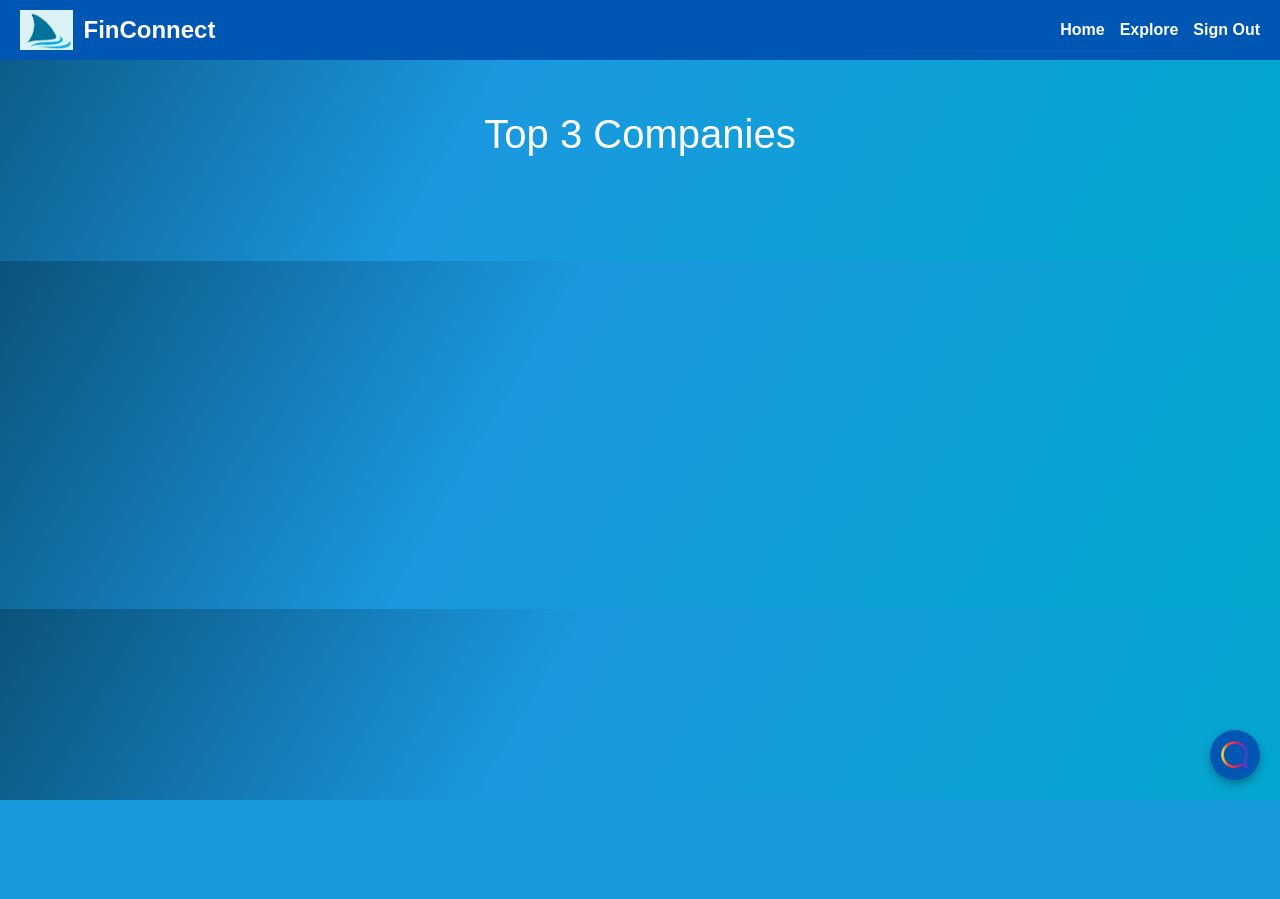
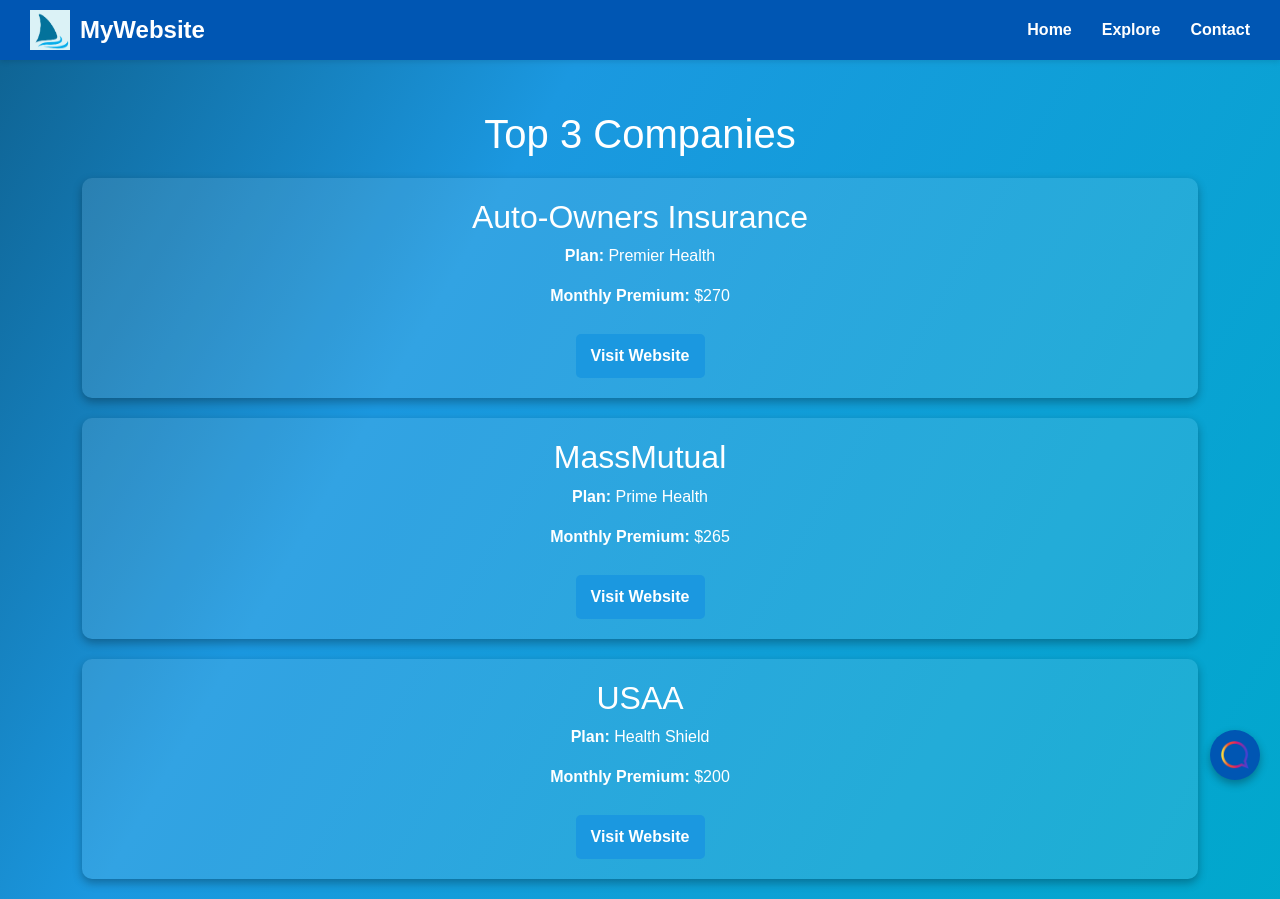
Before and after one commit to ShivaModugu/HackUTD2024, a Flask app: page /insurance_companies in a window 1280 px wide. Before the commit the page ends 800 px from the top, so only its background shows below. Run offline with Flask 3, Linux system fonts and the light colour scheme.

Commit message:
I hate my life

```diff
--- a/templates/insurance_companies.html
+++ b/templates/insurance_companies.html
@@ -29,38 +29,6 @@
             }
         }
 
-        .navbar {
-            background-color: #0056b3;
-            color: white;
-            padding: 10px 20px;
-        }
-
-        .navbar .site-name {
-            display: flex;
-            align-items: center;
-            font-size: 1.5rem;
-            font-weight: bold;
-            color: white;
-            text-decoration: none;
-        }
-
-        .navbar .site-name img {
-            height: 40px;
-            margin-right: 10px;
-        }
-
-        .navbar nav {
-            display: flex;
-            gap: 15px;
-        }
-
-        .navbar nav a {
-            color: white;
-            text-decoration: none;
-            font-size: 1rem;
-            font-weight: bold;
-        }
-
         .container {
             margin-top: 50px;
         }
@@ -80,17 +48,122 @@
             box-shadow: 0 6px 15px rgba(0, 0, 0, 0.5);
         }
 
-        .company-details {
+        .visit-site-btn {
+            display: inline-block;
+            padding: 10px 15px;
+            background-color: #1b98e0;
+            color: white;
+            text-decoration: none;
+            border-radius: 5px;
+            margin-top: 10px;
+            transition: background-color 0.3s ease, box-shadow 0.3s ease;
+            font-weight: bold;
+        }
+
+        .visit-site-btn:hover {
+            background-color: #0056b3;
+            box-shadow: 0 4px 10px rgba(0, 0, 0, 0.5);
+        }
+
+        .popup-overlay {
+            position: fixed;
+            top: 0;
+            left: 0;
+            width: 100%;
+            height: 100%;
+            background-color: rgba(0, 0, 0, 0.6);
             display: none;
-            margin-top: 10px;
+            justify-content: center;
+            align-items: center;
+            z-index: 1100;
+        }
+
+        .popup {
+            background: #007991;
+            color: white;
+            border-radius: 10px;
+            padding: 20px;
+            box-shadow: 0 4px 15px rgba(0, 0, 0, 0.5);
+            width: 80%;
+            max-width: 500px;
+            text-align: center;
+        }
+
+        .popup h3 {
+            margin-top: 0;
+            color: #1b98e0;
+        }
+
+        .popup button {
+            background-color: #0056b3;
+            border: none;
+            padding: 10px 20px;
+            color: white;
+            border-radius: 5px;
+            margin-top: 15px;
+            cursor: pointer;
+        }
+
+        .popup button:hover {
+            background-color: #003f7f;
+        }
+
+        /* Navbar */
+        .navbar {
+            display: flex;
+            justify-content: space-between;
+            align-items: center;
+            background-color: #0056b3;
+            padding: 10px 30px;
+            box-shadow: 0 2px 5px rgba(0, 0, 0, 0.1);
+            color: #fff;
+            font-family: Arial, sans-serif;
+            height: 60px;
+        }
+
+        .navbar .site-name {
+            font-size: 1.5rem;
+            font-weight: bold;
+            display: flex;
+            align-items: center;
+        }
+
+        .navbar .site-name img {
+            height: 40px;
+            width: 40px;
+            margin-right: 10px;
+        }
+
+        .navbar nav {
+            display: flex;
+            align-items: center;
+        }
+
+        .navbar nav ul {
+            list-style: none;
+            display: flex;
+            gap: 30px;
+            margin: 0;
+        }
+
+        .navbar nav ul li a {
+            text-decoration: none;
+            color: #fff;
+            font-weight: bold;
+            font-size: 1rem;
+            transition: color 0.3s ease;
+        }
+
+        .navbar nav ul li a:hover {
+            color: #cce7ff;
         }
 
         .chat-bubble {
             position: fixed;
             bottom: 20px;
             right: 20px;
-    width: 50px; /* Adjusted size */
-    height: 50px; /* Adjusted size */
+            width: 50px;
+            height: 50px;
             background-color: #0056b3;
             border-radius: 50%;
             display: flex;
@@ -102,8 +175,8 @@
         }
 
         .chat-bubble img {
-    width: 30px; /* Scaled to fit the bubble size */
-    height: 30px; /* Scaled to fit the bubble size */
+            width: 30px;
+            height: 30px;
         }
 
         .chat-box {
@@ -118,29 +191,38 @@
             display: none;
             flex-direction: column;
             overflow: hidden;
-    z-index: 1000; /* Ensure it stays above other elements */
+            z-index: 1000;
         }
     </style>
 </head>
 <body>
     <!-- Navbar -->
-    <header class="navbar d-flex justify-content-between">
-        <a href="#" class="site-name">
-            <img src="/static/images/logo.png" alt="FinConnect Logo">
-            FinConnect
-        </a>
+    <header class="navbar">
+        <div class="site-name">
+            <img src="/static/images/logo.png" alt="Logo">
+            MyWebsite
+        </div>
         <nav>
-            <a href="banking">Home</a>
-            <a href="onboarding">Explore</a>
-            <a href="home">Sign Out</a>
+            <ul>
+                <li><a href="#">Home</a></li>
+                <li><a href="#">Explore</a></li>
+                <li><a href="#">Contact</a></li>
+            </ul>
         </nav>
     </header>
 
     <!-- Main Content -->
     <div class="container text-center">
         <h1>Top 3 Companies</h1>
-        <div id="companyList">
-            <p>{{results}}</p>
+        <div id="companyList"></div>
+    </div>
+
+    <!-- Popup -->
+    <div class="popup-overlay" id="popupOverlay">
+        <div class="popup" id="popup">
+            <h3 id="popupTitle">Company Details</h3>
+            <p id="popupContent"></p>
+            <button onclick="closePopup()">Close</button>
         </div>
     </div>
 
@@ -151,37 +233,94 @@
 
     <!-- Chat Box -->
     <div class="chat-box" id="chatBox">
-        <div class="chat-header">Chat with Us</div>
-        <div class="chat-body" id="chatBody"></div>
-        <div class="chat-input">
-            <input type="text" id="chatMessage" placeholder="Type a message...">
-            <button onclick="sendMessage()">Send</button>
+        <div class="chat-header" style="padding: 10px; background: #0056b3; color: white;">
+            Chat with Us
+        </div>
+        <div class="chat-body" id="chatBody" style="flex-grow: 1; padding: 10px; overflow-y: auto;"></div>
+        <div class="chat-input" style="padding: 10px; display: flex; gap: 10px;">
+            <input type="text" id="chatMessage" placeholder="Type a message..." style="flex-grow: 1; padding: 5px;">
+            <button onclick="sendMessage()" style="padding: 5px 10px; background: #0056b3; color: white; border: none; border-radius: 5px;">Send</button>
         </div>
     </div>
+    <script>
+        const companies = [
+            {
+                CompanyName: 'Auto-Owners Insurance',
+                PhoneNumber: '517-323-1200',
+                Email: 'contact@auto-owners.com',
+                Review: 4.4,
+                WebsiteURL: 'https://www.auto-owners.com/',
+                PlanName: 'Premier Health',
+                PremiumMonthly: 270.00,
+                OutOfPocketCost: 'Low',
+                PaymentStructure: 'Higher Monthly',
+                BudgetPercentage: 7.20,
+                CoverageType: 'Health'
+            },
+            {
+                CompanyName: 'MassMutual',
+                PhoneNumber: '800-272-2216',
+                Email: 'info@massmutual.com',
+                Review: 4.4,
+                WebsiteURL: 'https://www.massmutual.com/',
+                PlanName: 'Prime Health',
+                PremiumMonthly: 265.00,
+                OutOfPocketCost: 'Low',
+                PaymentStructure: 'Higher Monthly',
+                BudgetPercentage: 6.80,
+                CoverageType: 'Health'
+            },
+            {
+                CompanyName: 'USAA',
+                PhoneNumber: '800-531-8722',
+                Email: 'service@usaa.com',
+                Review: 4.9,
+                WebsiteURL: 'https://www.usaa.com/',
+                PlanName: 'Health Shield',
+                PremiumMonthly: 200.00,
+                OutOfPocketCost: 'Low',
+                PaymentStructure: 'Higher Monthly',
+                BudgetPercentage: 6.00,
+                CoverageType: 'Health'
+            }
+        ];
 
-    <script>
-        // const companies = [
-        //     { name: "Google", description: "Click to view details.", details: "Founded: 1998 | Industry: Technology | Headquarters: Mountain View, CA" },
-        //     { name: "Apple", description: "Click to view details.", details: "Founded: 1976 | Industry: Technology | Headquarters: Cupertino, CA" },
-        //     { name: "Amazon", description: "Click to view details.", details: "Founded: 1994 | Industry: E-commerce | Headquarters: Seattle, WA" }
-        // ];
+        const companyList = document.getElementById("companyList");
+        const popupOverlay = document.getElementById("popupOverlay");
+        const popupTitle = document.getElementById("popupTitle");
+        const popupContent = document.getElementById("popupContent");
 
-        // const companyList = document.getElementById("companyList");
+        companies.forEach((company) => {
+            const card = document.createElement("div");
+            card.classList.add("company-card");
+            card.innerHTML = `
+                <h2>${company.CompanyName}</h2>
+                <p><strong>Plan:</strong> ${company.PlanName}</p>
+                <p><strong>Monthly Premium:</strong> $${company.PremiumMonthly}</p>
+                <a class="visit-site-btn" href="${company.WebsiteURL}" target="_blank">Visit Website</a>
+            `;
+            card.addEventListener("click", () => showPopup(company));
+            companyList.appendChild(card);
+        });
 
-        // companies.forEach((company, index) => {
-        //     const card = document.createElement("div");
-        //     card.classList.add("company-card");
-        //     card.innerHTML = `
-        //         <h2>${company.name}</h2>
-        //         <p>${company.description}</p>
-        //         <div class="company-details" id="details-${index}">${company.details}</div>
-        //     `;
-        //     card.addEventListener("click", () => {
-        //         const details = document.getElementById(`details-${index}`);
-        //         details.style.display = details.style.display === "none" || !details.style.display ? "block" : "none";
-        //     });
-        //     companyList.appendChild(card);
-        // });
+        function showPopup(company) {
+            popupTitle.textContent = company.CompanyName;
+            popupContent.innerHTML = `
+                <p><strong>Phone Number:</strong> ${company.PhoneNumber}</p>
+                <p><strong>Email:</strong> ${company.Email}</p>
+                <p><strong>Review:</strong> ${company.Review} ⭐</p>
+                <p><strong>Plan:</strong> ${company.PlanName}</p>
+                <p><strong>Monthly Premium:</strong> $${company.PremiumMonthly}</p>
+                <p><strong>Out-of-Pocket Cost:</strong> ${company.OutOfPocketCost}</p>
+                <p><strong>Payment Structure:</strong> ${company.PaymentStructure}</p>
+                <p><strong>Coverage Type:</strong> ${company.CoverageType}</p>
+            `;
+            popupOverlay.style.display = "flex";
+        }
+
+        function closePopup() {
+            popupOverlay.style.display = "none";
+        }
 
         function toggleChat() {
             const chatBox = document.getElementById("chatBox");
--- a/templates/onboarding.html
+++ b/templates/onboarding.html
@@ -36,15 +36,15 @@
         <h2>CLICK ONE TO TAKE QUIZ</h2>
         <div class="cards-container">
             <a href="insurance" class="card">
-                <img src="/static/images/insurance.png" alt="Card 1">
+                <!-- <img src="/static/images/insurance.png" alt="Card 1"> -->
                 <p>Click above to acess our insurance moudle. It will take you to a short quiz to personalize your recommendations.</p>
             </a>
             <a href="#" class="card">
-                <img src="/static/images/investment.png" alt="Card 2">
+                <!-- <img src="/static/images/investment.png" alt="Card 2"> -->
                 <p>Click above to acess our investments moudle. It will take you to a short quiz to personalize your recommendations.</p>
             </a>
             <a href="#" class="card">
-                <img src="/static/images/loan.png" alt="Card 3">
+                <!-- <img src="/static/images/loan.png" alt="Card 3"> -->
                 <p>Click above to acess our loans moudle. It will take you to a short quiz to personalize your recommendations.</p>
             </a>
         </div>
```
Also changed, not shown: templates/insurance.html (+3 -4 lines). Lines whose indentation alone changed are shown as unchanged.
